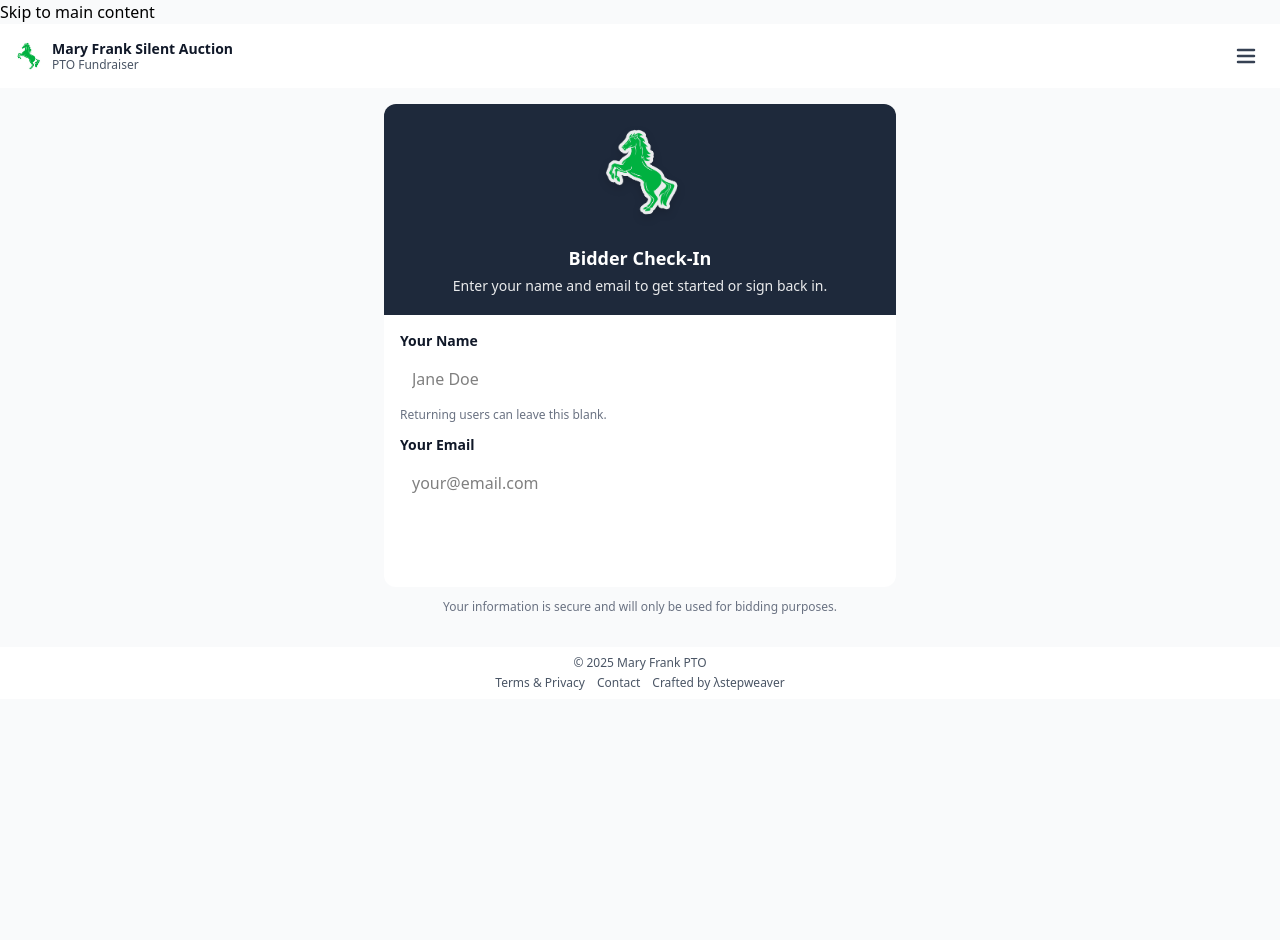
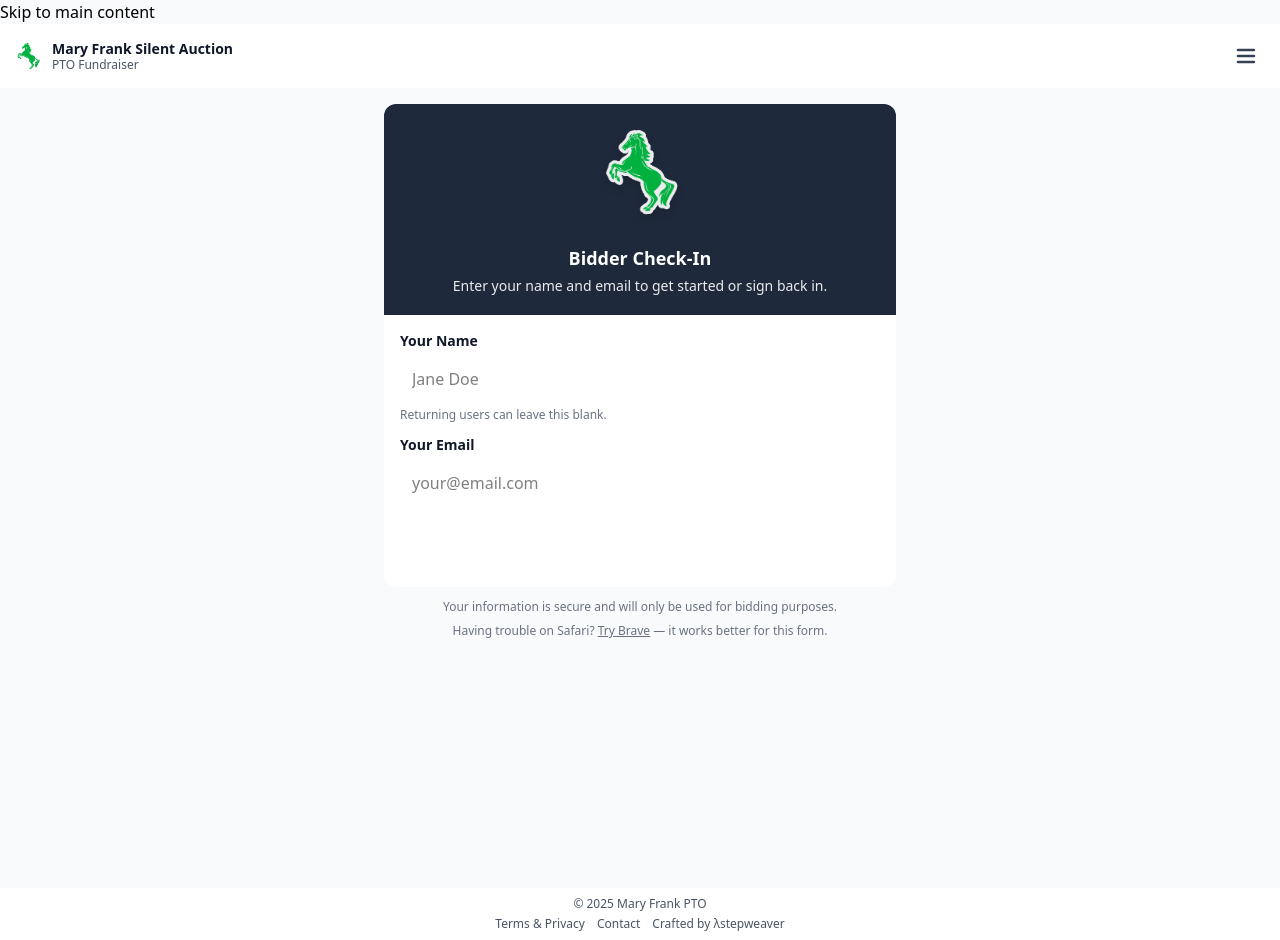
Before and after one commit to stepweaver/silent-auction, a Next.js app: page /landing in a window 1280 px wide. Before the commit the page ends 800 px from the top, so only its background shows below. Built offline with nearby package versions, Linux system fonts and the light colour scheme; no server answers; the database is empty.

Commit message:
Refactor layout and landing page components for improved functionality
- Replaced SiteBanner with ConditionalBanner in layout to enhance banner display logic.
- Updated LandingPage to include a message for Safari users, recommending the Brave browser for better form performance.

```diff
--- a/app/landing/page.jsx
+++ b/app/landing/page.jsx
@@ -384,7 +384,7 @@ export default function LandingPage() {
 
   if (step === 'intro') {
     return (
-      <div className='w-full px-4 py-4 pb-8'>
+      <div className='w-full px-4 py-4 pb-8 min-h-[100dvh]' style={{ overscrollBehavior: 'none' }}>
         <div className='w-full max-w-lg mx-auto'>
           {/* Hero Card */}
           <div className='bg-white rounded-xl shadow-xl border border-gray-200 overflow-hidden'>
@@ -565,6 +565,18 @@ export default function LandingPage() {
             Your information is secure and will only be used for bidding
             purposes.
           </p>
+          <p className='mt-2 text-center text-xs text-gray-500'>
+            Having trouble on Safari?{' '}
+            <a
+              href='https://apps.apple.com/app/brave-private-web-browser/id1052879175'
+              target='_blank'
+              rel='noopener noreferrer'
+              className='underline hover:text-gray-700'
+            >
+              Try Brave
+            </a>
+            {' '}— it works better for this form.
+          </p>
         </div>
       </div>
     );
--- a/app/layout.jsx
+++ b/app/layout.jsx
@@ -2,7 +2,7 @@ import './globals.css';
 import SiteHeader from '@/components/SiteHeader';
 import SiteFooter from '@/components/SiteFooter';
 import BackgroundLogo from '@/components/BackgroundLogo';
-import SiteBanner from '@/components/SiteBanner';
+import ConditionalBanner from '@/components/ConditionalBanner';
 import { supabaseServer } from '@/lib/serverSupabase';
 
 export const dynamic = 'force-dynamic';
@@ -108,8 +108,6 @@ export const viewport = {
   initialScale: 1,
   maximumScale: 5,
   userScalable: true,
-  // overlays-content: keyboard overlays page (less jumpy on iOS Safari). resizes-content works better on Chrome/Brave.
-  interactiveWidget: 'overlays-content',
 };
 
 export default async function RootLayout({ children }) {
@@ -129,7 +127,7 @@ export default async function RootLayout({ children }) {
           id='main-content'
           className='flex-1 relative z-0 min-w-0'
         >
-          <SiteBanner deadlineISO={auctionDeadline} />
+          <ConditionalBanner deadlineISO={auctionDeadline} />
           {children}
           <SiteFooter />
         </div>
--- /dev/null
+++ b/components/ConditionalBanner.jsx
@@ -0,0 +1,17 @@
+'use client';
+
+import { usePathname } from 'next/navigation';
+import SiteBanner from './SiteBanner';
+
+/**
+ * Renders SiteBanner except on the landing page.
+ * The countdown updates every second; hiding it on landing reduces
+ * re-renders and potential Safari viewport thrashing during login.
+ */
+export default function ConditionalBanner({ deadlineISO }) {
+  const pathname = usePathname();
+  if (pathname === '/landing' || pathname?.startsWith('/landing')) {
+    return null;
+  }
+  return <SiteBanner deadlineISO={deadlineISO} />;
+}
```
